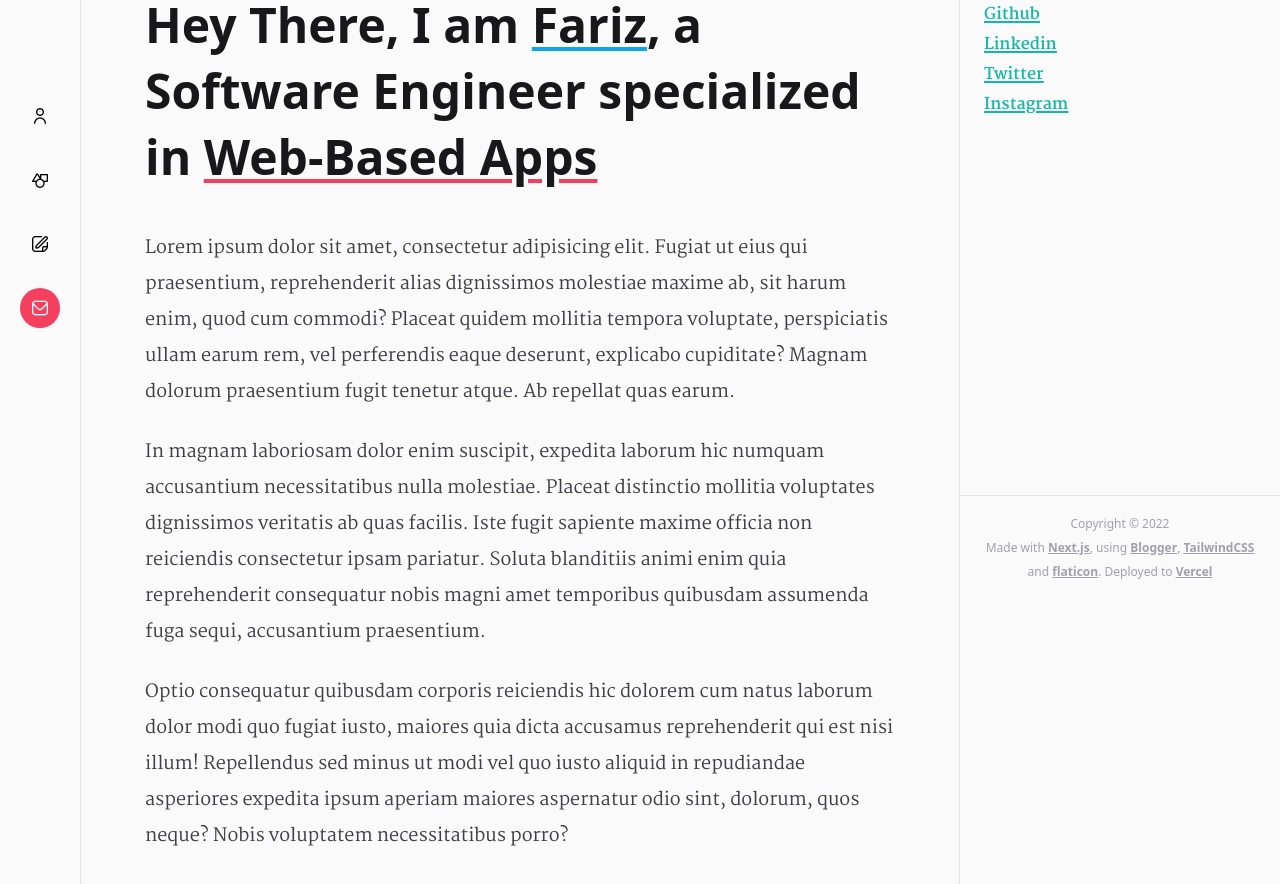
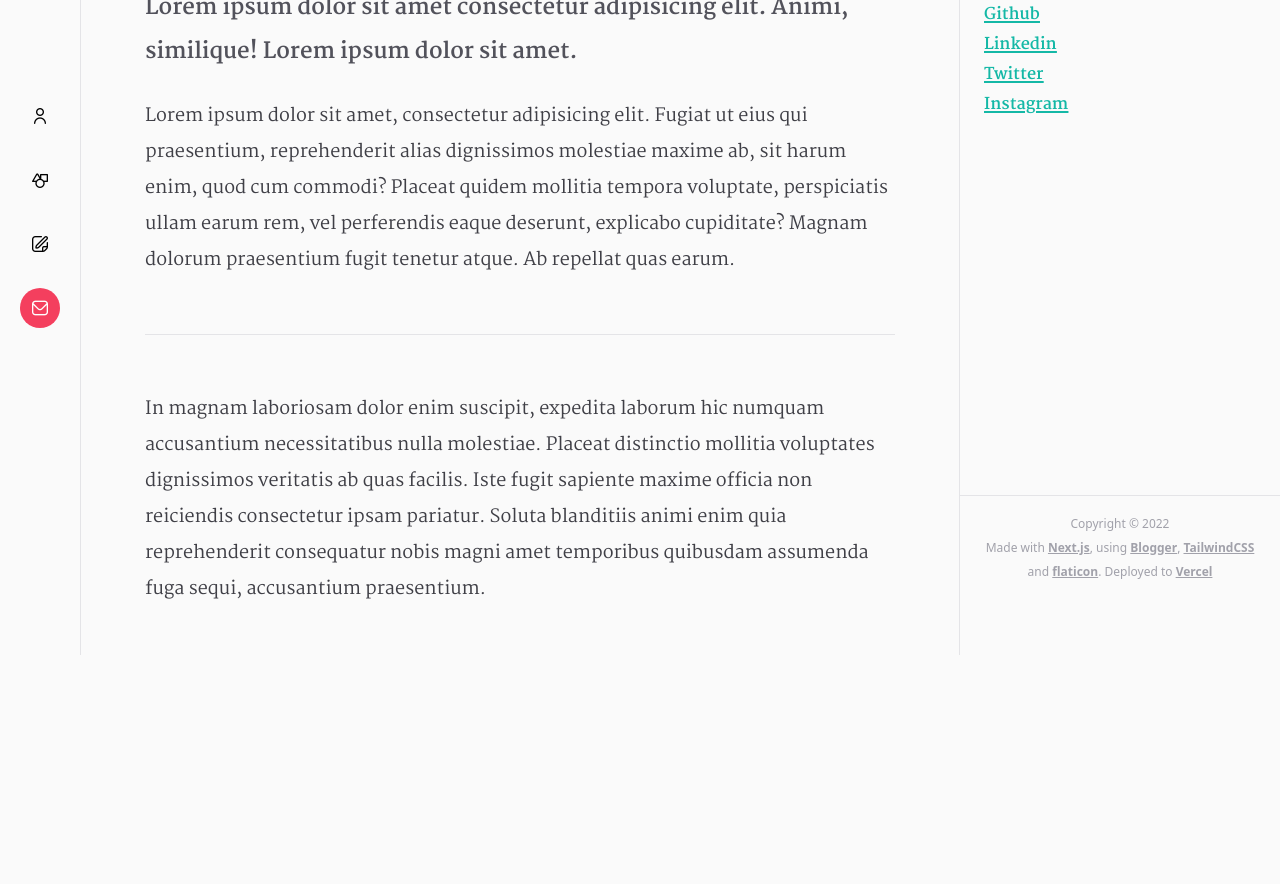
Before and after one commit to keynesfariz/portfolio, a Next.js app: page /contact in a window 1280 px wide. Shown: the part 200-1084 px from the top of the page. After the commit the page ends 855 px from the top, so only its background shows below. Built offline with nearby package versions, Linux system fonts and the light colour scheme.

Commit message:
Contact, trigger deploy build vercel

```diff
--- a/pages/contact.js
+++ b/pages/contact.js
@@ -3,16 +3,11 @@ import Layout from "components/common/Layout";
 export default function Contact() {
   return (
     <Layout meta={{ title: "Contact" }}>
+      <h1>Contact</h1>
       <p className="lead">
         Lorem ipsum dolor sit amet consectetur adipisicing elit. Animi,
         similique! Lorem ipsum dolor sit amet.
       </p>
-      <h1 className="">
-        Hey There, I am{" "}
-        <span className="underline decoration-sky-500">Fariz</span>, a Software
-        Engineer specialized in{" "}
-        <span className="underline decoration-rose-500">Web-Based Apps</span>
-      </h1>
       <p>
         Lorem ipsum dolor sit amet, consectetur adipisicing elit. Fugiat ut eius
         qui praesentium, reprehenderit alias dignissimos molestiae maxime ab,
@@ -21,6 +16,7 @@ export default function Contact() {
         explicabo cupiditate? Magnam dolorum praesentium fugit tenetur atque. Ab
         repellat quas earum.
       </p>
+      <hr />
       <p>
         In magnam laboriosam dolor enim suscipit, expedita laborum hic numquam
         accusantium necessitatibus nulla molestiae. Placeat distinctio mollitia
@@ -29,14 +25,6 @@ export default function Contact() {
         blanditiis animi enim quia reprehenderit consequatur nobis magni amet
         temporibus quibusdam assumenda fuga sequi, accusantium praesentium.
       </p>
-      <p>
-        Optio consequatur quibusdam corporis reiciendis hic dolorem cum natus
-        laborum dolor modi quo fugiat iusto, maiores quia dicta accusamus
-        reprehenderit qui est nisi illum! Repellendus sed minus ut modi vel quo
-        iusto aliquid in repudiandae asperiores expedita ipsum aperiam maiores
-        aspernatur odio sint, dolorum, quos neque? Nobis voluptatem
-        necessitatibus porro?
-      </p>
     </Layout>
   );
 }
```
